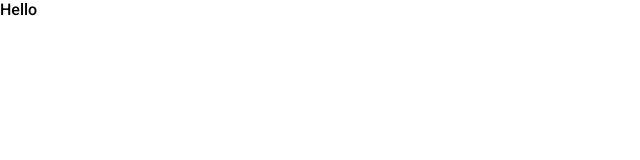
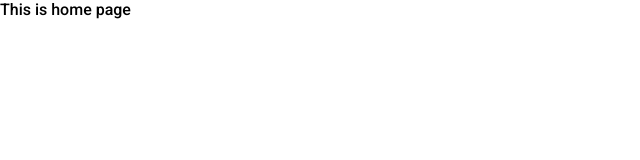
Before and after one commit to KitwanaSh/facebook_like_react, a React (Create React App) app: page / in a window 1280 px wide. Shown: the top 160 px of the page, without its empty margins (0-640 px from the left). Built offline with nearby package versions, Linux system fonts and the light colour scheme.

Commit message:
Feat:Build Pages

```diff
--- a/src/App.js
+++ b/src/App.js
@@ -1,9 +1,7 @@
+import Home from './Pages/home/Home';
+
 function App() {
-  return (
-    <div>
-      Hello
-    </div>
-  );
+  return <Home />
 }
 
 export default App;
--- /dev/null
+++ b/src/Pages/home/Home.js
@@ -0,0 +1,7 @@
+export default function Home() {
+  return (
+    <div>
+      This is  home page
+    </div>
+  )
+}
```
Also changed, not shown: src/Pages/home/Home.css (added).
